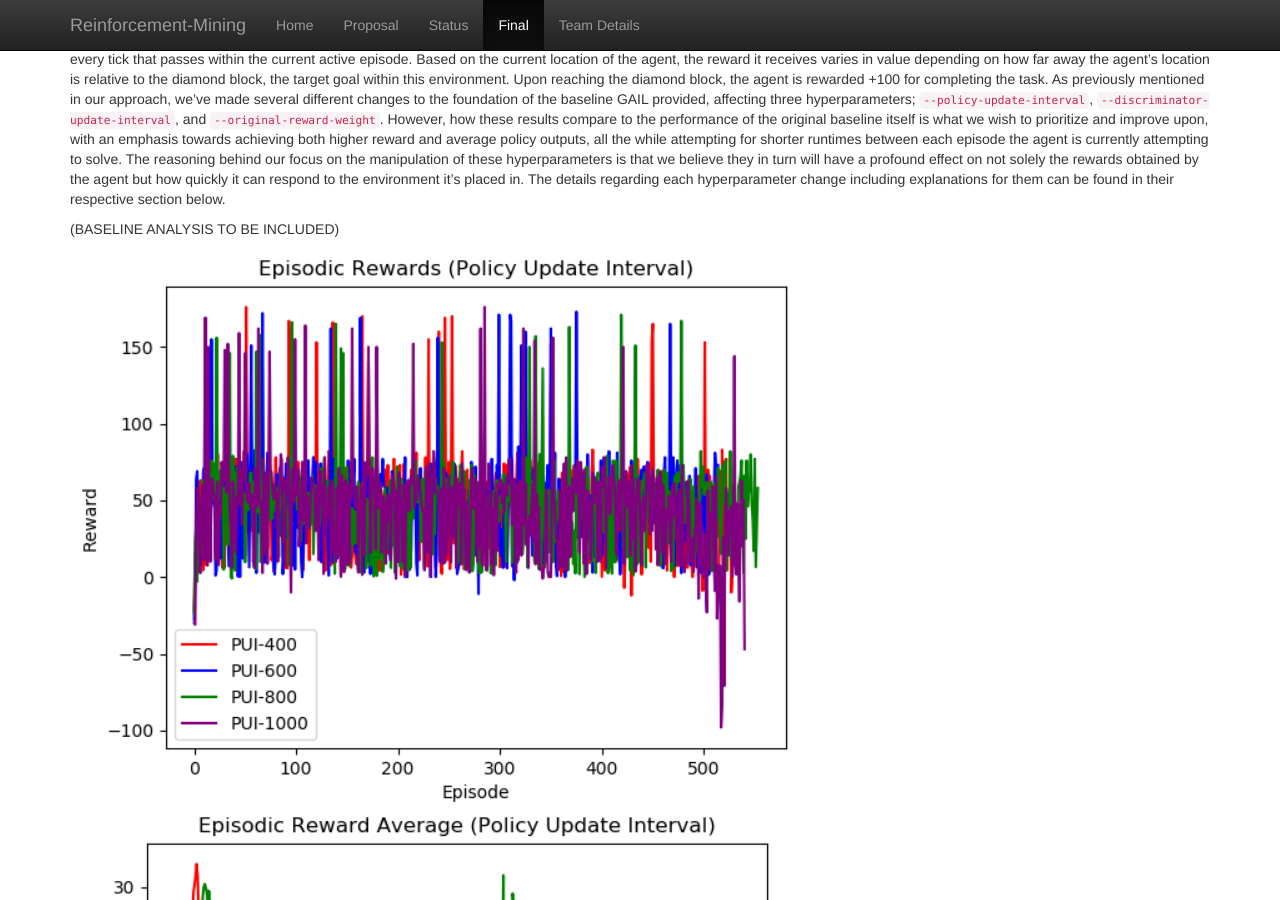
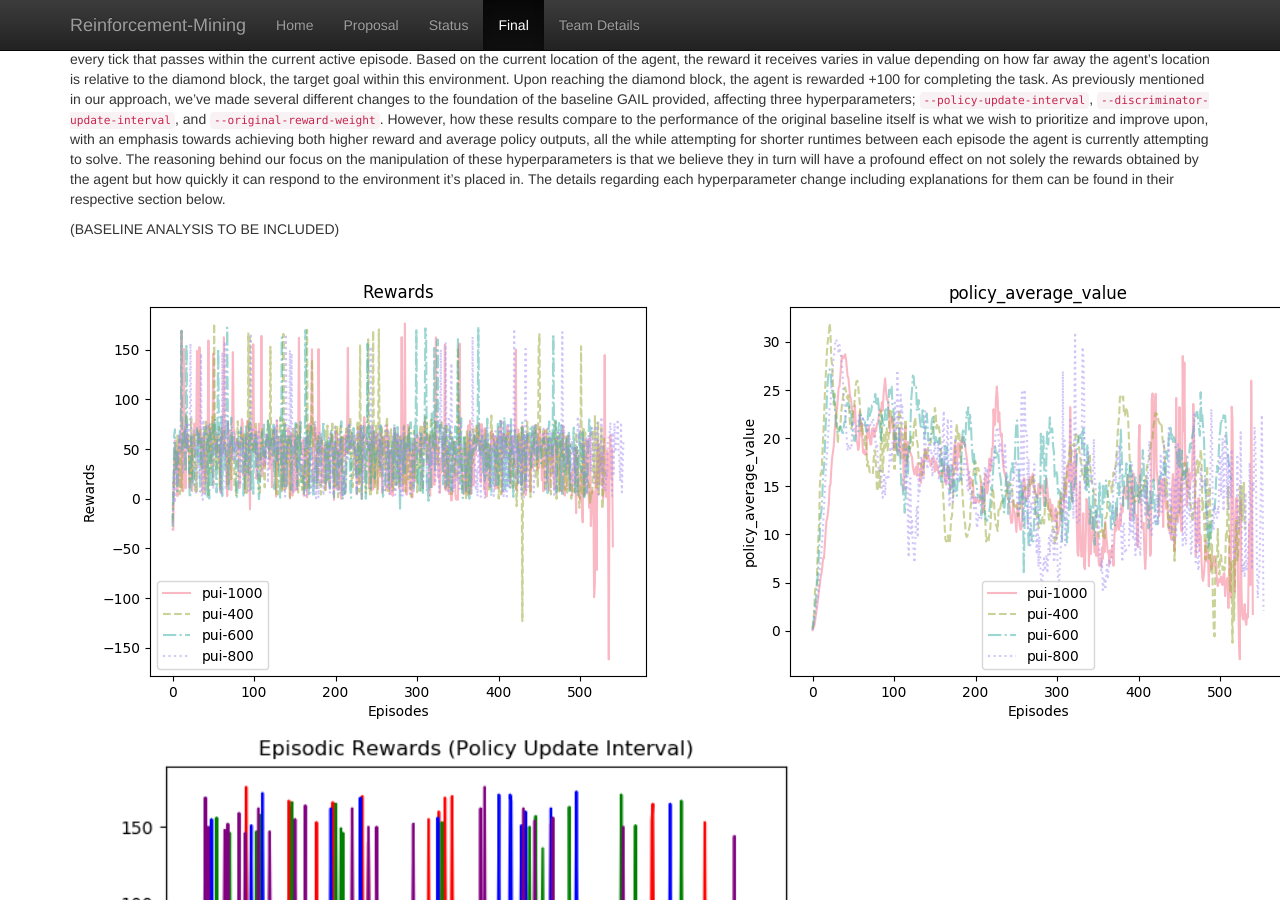
Before and after one commit to TDHTTTT/RM, a Jekyll site: the page built from docs/final.md, in a window 1280 px wide and 900 px high, scrolled down 1186 px. Built offline with Jekyll 4.4.1, drawn with Linux system fonts in a browser that asks for light colours.

Commit message:
add pui 2

```diff
--- a/docs/final.md
+++ b/docs/final.md
@@ -30,6 +30,7 @@ As previously mentioned in our approach, we’ve made several different changes
 
 (BASELINE ANALYSIS TO BE INCLUDED)
 
+![pui](images/pui-1.png)
 ![dal](images/pui-mesh-R.png) ![dal](images/pui-mesh-PA.png)
 ![dal](images/pui-mesh-T.png)
 
```
Also changed, not shown: docs/images/pui-1.png (added).
